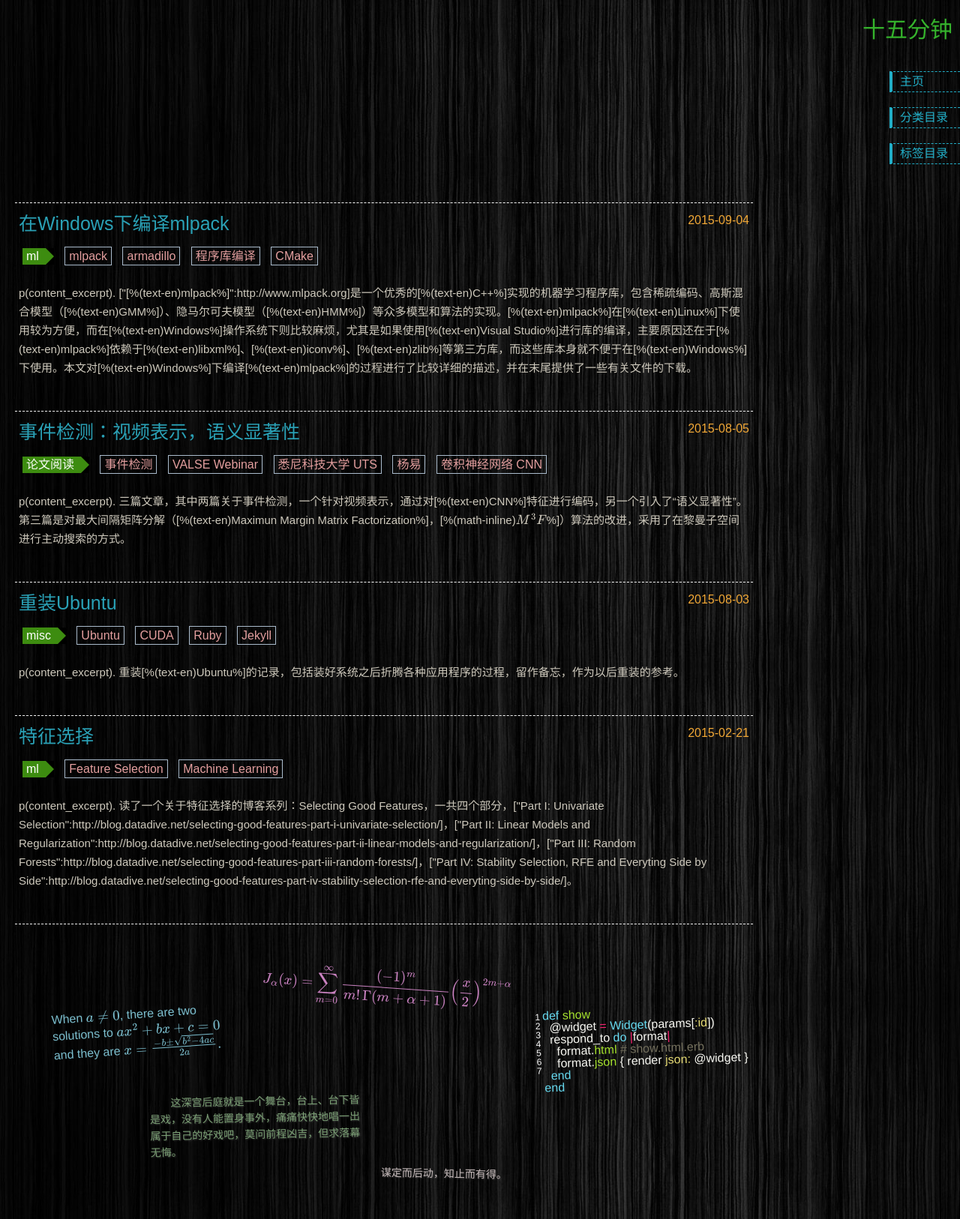
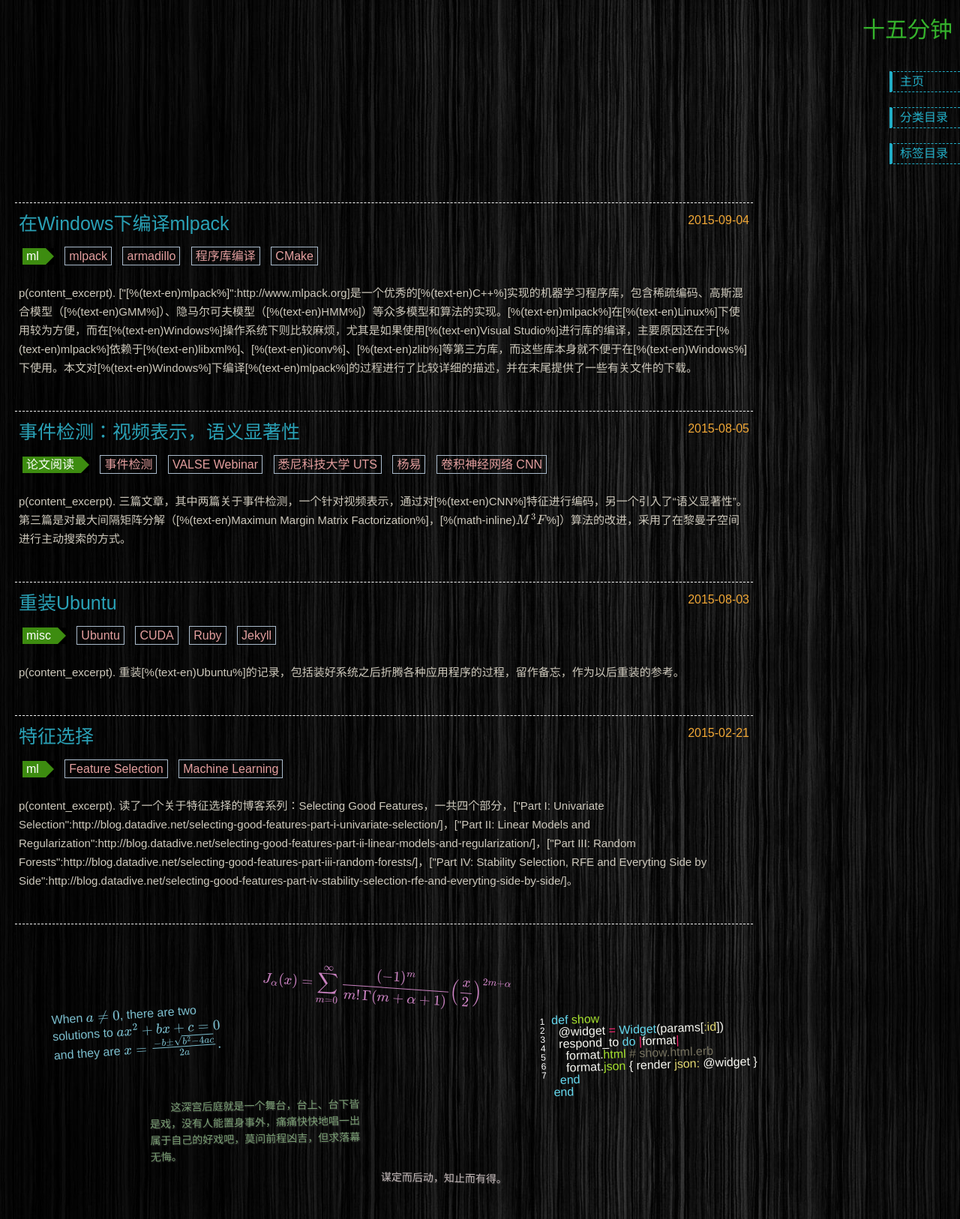
Before and after one commit to II-Matto/ii-matto.github.com, a Jekyll site: the page built from index.html, in a window 1280 px wide. Shown: the whole page at 75% size. Built offline with Jekyll 4.4.1, drawn with Linux system fonts in a browser that asks for light colours; formulas are drawn with MathJax 3; the list of posts is cut into pages by our own code.

Commit message:
Change margin for lineno and pre in css.

```diff
--- a/_sass/_code.scss
+++ b/_sass/_code.scss
@@ -5,4 +5,5 @@
 code, pre {
   font-family: Consolas, "Consolas for Powerline", "Courier New", Courier, monospace;
   color: green;
+  margin: 9px;
 }
--- a/css/base.scss
+++ b/css/base.scss
@@ -74,7 +74,7 @@ a {
 .lineno {
     color: #fff;
     font-size: 12px;
-    margin: 3px;
+    margin: 9px;
 }
 
 #side_name {
```
